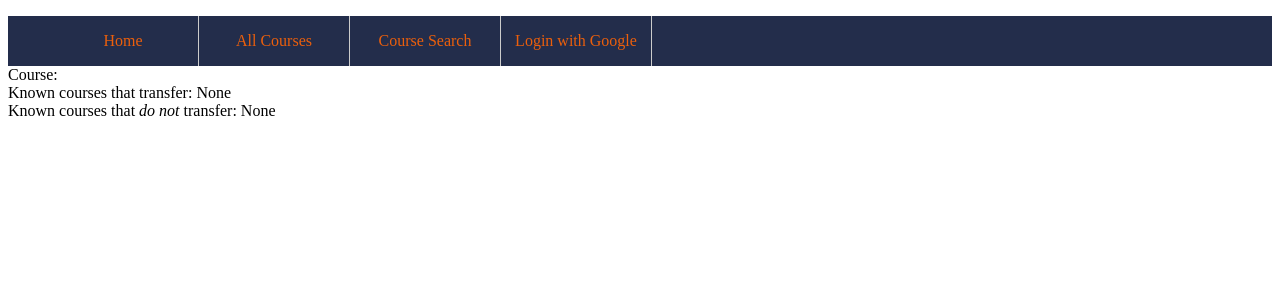
After one commit to bdoniger/transfer-course-equivalencies, a Django app: template TransferGuide/templates/TransferGuide/courseInfo.html in a window 1280 px wide. The commit adds this page. Shown: the top 300 px of the page. Run offline with Django 4.2, Linux system fonts and the light colour scheme; the template is opened without the code that fills it, so the values that code supplies are empty; some libraries are stand-ins or nearby versions.

Commit message:
Update search to be contains for subjects and names. Added detail page for every course on allCourses and searchresults page

```diff
--- a/TransferGuide/templates/TransferGuide/allCourses.html
+++ b/TransferGuide/templates/TransferGuide/allCourses.html
@@ -80,6 +80,7 @@ li name {
             <th>Subject</th>
             <th>Number</th>
             <th>Name</th>
+            <th>Details</th>
         </tr>
         </thead>
             {% for course in all_courses_list.courses %}
@@ -88,6 +89,7 @@ li name {
                         <td>{{ course.courseSubject }}</td>
                         <td>{{ course.courseNumber }}</td>
                         <td style="text-align: left">{{ course.courseName }}</td>
+                        <td><a href={% url 'course_info' %}?subject={{ course.courseSubject }}&number={{ course.courseNumber }}&name={{ course.courseName | slugify }} >Info</a></td>
                     </tr>
                 {% endif %}
             {% endfor %}
--- /dev/null
+++ b/TransferGuide/templates/TransferGuide/courseInfo.html
@@ -0,0 +1,93 @@
+<!DOCTYPE html>
+<html lang="en">
+<head>
+    <meta charset="UTF-8">
+    <title>Course Info</title>
+</head>
+
+<style>
+    nav {
+    background-color: #232D4B;
+    height: 50px;
+    overflow: clip;
+}
+
+nav ul{
+
+}
+
+nav ul li{
+    list-style-type: none;
+    width: 150px;
+    float: left;
+    border-right: 1px solid #ccc;
+    text-align: center;
+}
+
+li a {
+    text-decoration: none;
+    color:#EB5F0C;
+    line-height: 50px;
+}
+
+li a:hover {
+    background-color: #E57200;
+    color: #141E3C;
+
+}
+
+li name {
+    text-decoration: none;
+    color:#EB5F0C;
+    line-height: 50px;
+}
+
+.container {
+    top: 140px;
+    float: left;
+    left: 9px;
+    right: 0;
+    {#bottom: 0;#}
+    display: flex;
+    align-items: flex-start;
+    justify-content: left;
+    {#height: 100vh; /* sets height to full viewport height */#}
+    width: 100%;
+}
+
+</style>
+
+<body>
+{% load socialaccount %}
+<nav>
+    <ul>
+     <li><a href="{% url 'index' %}">Home</a></li>
+     <li><a href="{% url 'allCourses' %}">All Courses</a></li>
+     <li><a href="{% url 'search_results' %}">Course Search</a></li>
+        {% if user.is_authenticated %}
+        <li><name>Welcome {{ user.username }}!</name></li>
+        <li><a href="{% url 'logout' %}">Logout</a></li>
+        {%  else %}
+            <li><a href="{% provider_login_url 'google'%}?next=/">Login with Google</a></li>
+        {% endif %}
+    </ul>
+</nav>
+<div>
+    <a>Course:</a>
+    {% if course_info %}
+        {% for course in course_info %}
+            {{ course.courseSubject }}
+            {{ course.courseNumber }}
+            {{ course.courseName }}
+        {% endfor %}
+    {% endif %}
+    <br>
+    <a>Known courses that transfer:</a>
+    <a>None</a>
+    <br>
+    <a>Known courses that <i>do not</i> transfer:</a>
+    <a>None</a>
+</div>
+
+</body>
+</html>
--- a/TransferGuide/templates/TransferGuide/searchResults.html
+++ b/TransferGuide/templates/TransferGuide/searchResults.html
@@ -104,6 +104,7 @@ li name {
             <th>Subject</th>
             <th>Number</th>
             <th>Name</th>
+            <th>Details</th>
         </tr>
         </thead>
             {% for course in all_courses_list.courses %}
@@ -112,6 +113,7 @@ li name {
                         <td>{{ course.courseSubject }}</td>
                         <td>{{ course.courseNumber }}</td>
                         <td style="text-align: left">{{ course.courseName }}</td>
+                        <td><a href={% url 'course_info' %}?subject={{ course.courseSubject }}&number={{ course.courseNumber }}&name={{ course.courseName | slugify }} >Info</a></td>
                     </tr>
                 {% endif %}
             {% endfor %}
```
Also changed, not shown: TransferGuide/views.py (+20 -13 lines).
